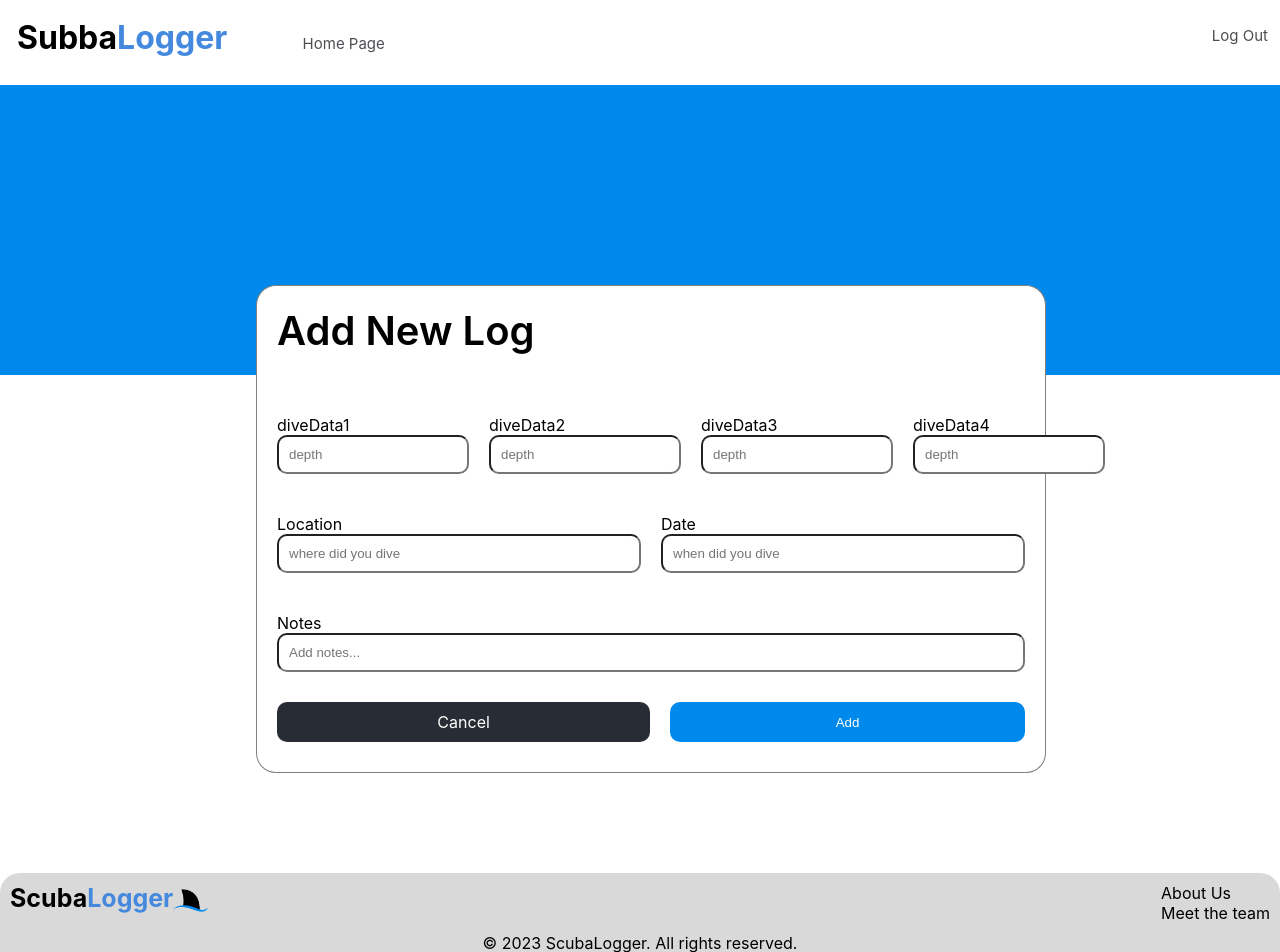
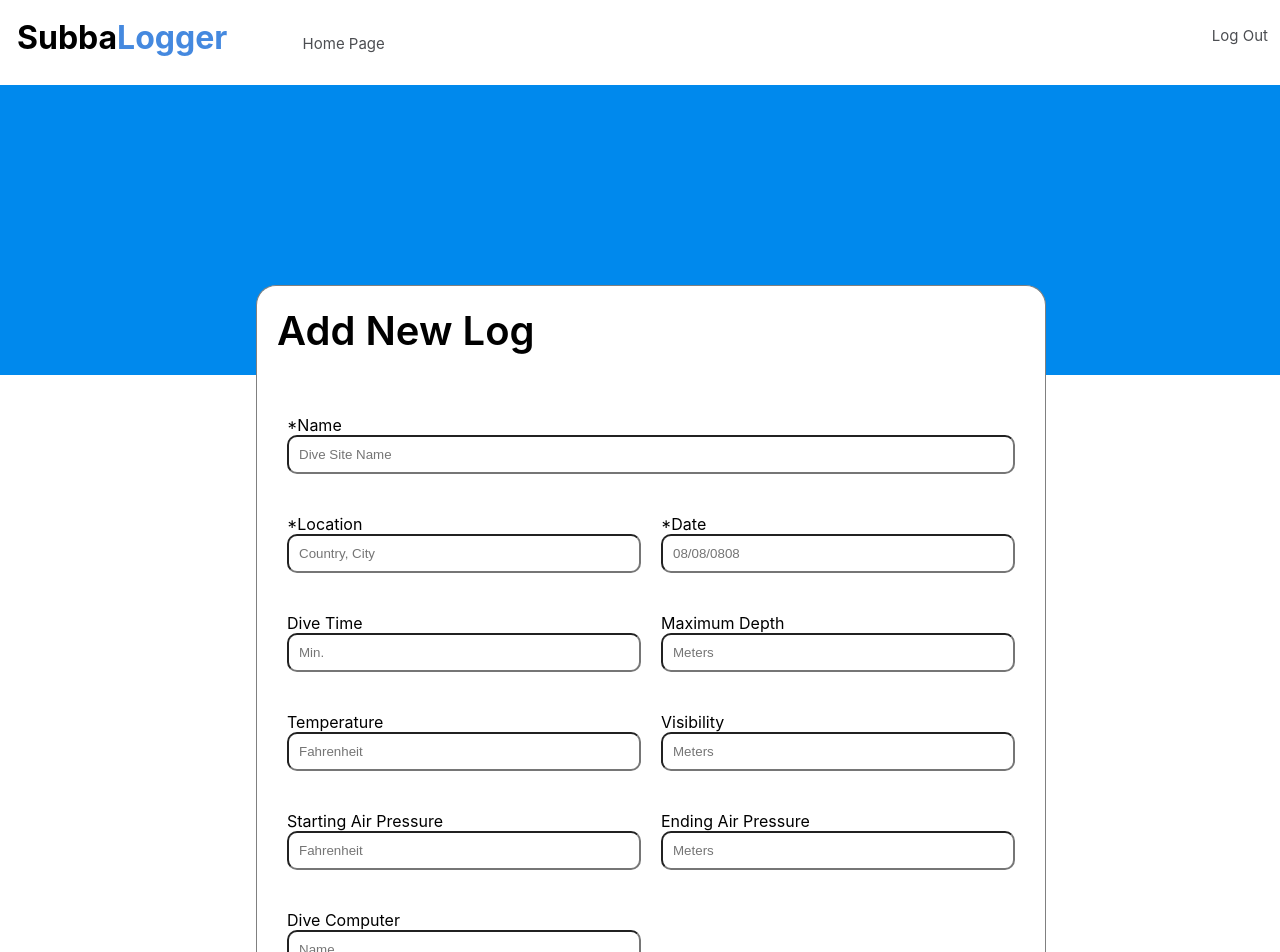
Before and after one commit to Large-Project-COP4331/main, a React (Create React App) app in the folder frontend/: page /addlogpage in a window 1280 px wide. Shown: the top 952 px of the page. Built offline with nearby package versions, Linux system fonts and the light colour scheme.

Commit message:
Added new input forms to AddLogUI.js

```diff
--- a/frontend/src/components/AddLogUI.js
+++ b/frontend/src/components/AddLogUI.js
@@ -3,20 +3,25 @@ import { Link } from 'react-router-dom';
 import {FontAwesomeIcon} from "@fortawesome/react-fontawesome";
 import {faEye} from "@fortawesome/free-solid-svg-icons";
 import { faEyeSlash } from '@fortawesome/free-solid-svg-icons';
-import jwt_decode from "jwt-decode";
+import jwtDecode from "jwt-decode";
 
 const eye = <FontAwesomeIcon icon={faEye}/>;
 const eyeSlash = <FontAwesomeIcon icon={faEyeSlash}/>;
 
 function AddLogUI()
 {
-    let diveData1;
-    let diveData2;
-    let diveData3;
-    let diveData4;
-    let addLocation;
-    let addDate;
-    let addNote;
+    let title;
+    let location;
+    let date;
+    let diveTime;
+    let maxDepth;
+    let temperature;
+    let visibility;
+    let startAirPressure;
+    let endAirPressure;
+    let diveComputer;
+    let notes;
+
     const route = (process.env.NODE_ENV === 'production' ?
     "https://oceanlogger-046c28329f84.herokuapp.com/api/addlog" : "http://localhost:5000/api/addlog");
 
@@ -34,20 +39,23 @@ function AddLogUI()
             return;
         }
 
-        let ud = jwt_decode(accessToken);
+        let ud = jwtDecode(accessToken);
 
         let jsonObject = JSON.stringify
         ({
             accessToken:accessToken,
             userid:ud.id,
-            title:"Add New Log",
-            firstDiveDepth:diveData1.value,
-            firstDiveTime:diveData2.value,
-            surfaceIntervalTime:diveData3.value,
-            secondDiveDepth:diveData4.value,
-            location:addLocation.value,
-            date:addDate.value,
-            notes:addNote.value
+            title:title.value,
+            location:location.value,
+            date:date.value,
+            diveTime:diveTime.value,
+            maxDepth:maxDepth.value,
+            temperature:temperature.value,
+            visibility:visibility.value,
+            startAirPressure:startAirPressure.value,
+            endAirPressure:endAirPressure.value,
+            diveComputer:diveComputer.value,
+            notes:notes.value
         });
 
         try
@@ -81,7 +89,24 @@ function AddLogUI()
         <div id="addLogUIDiv">
             <form className="addForm" onSubmit={doAdd}>
                 <div className="addInputs">
-                    <div className="diveDepths">
+
+
+                    <div className="notes">
+                        <div className="notesDiv">
+                            <label htmlFor="addNote">
+                                *Name
+                            </label>
+                            <input type="text"
+                                className="addField"
+                                id="addNote"
+                                placeholder="Dive Site Name"
+                                ref={(c) => title = c}
+                            />
+                        </div>
+                    </div>
+
+
+                    {/* <div className="diveDepths">
                         <div className="data1">
                             <label htmlfor="diveData1">
                                 diveData1
@@ -127,33 +152,127 @@ function AddLogUI()
                                 ref={(c) => diveData4 = c}
                             />
                         </div>
-                    </div>
+                    </div> */}
+
 
                     <div className="locationAndDate">
                         <div className="locationDiv">
                             <label htmlFor="addLocation">
-                                Location
+                                *Location
                             </label>
                             <input type="text"
                                 className="addField"
                                 id="addLocation"
-                                placeholder="where did you dive"
-                                ref={(c) => addLocation = c}
+                                placeholder="Country, City"
+                                ref={(c) => location = c}
                             />
                         </div>
                         <div className="dateDiv">
                             <label htmlFor="addDate">
-                                Date
+                                *Date
                             </label>
                             <input type="text"
                                 className="addField"
                                 id="addDate"
-                                placeholder="when did you dive"
-                                ref={(c) => addDate = c}
+                                placeholder="08/08/0808"
+                                ref={(c) => date = c}
                             />
                         </div>
+                    </div>
 
 
+                    <div className="locationAndDate">
+                        <div className="locationDiv">
+                            <label htmlFor="addLocation">
+                                Dive Time
+                            </label>
+                            <input type="text"
+                                className="addField"
+                                id="addLocation"
+                                placeholder="Min."
+                                ref={(c) => diveTime = c}
+                            />
+                        </div>
+                        <div className="dateDiv">
+                            <label htmlFor="addDate">
+                                Maximum Depth
+                            </label>
+                            <input type="text"
+                                className="addField"
+                                id="addDate"
+                                placeholder="Meters"
+                                ref={(c) => maxDepth = c}
+                            />
+                        </div>
+                    </div>
+
+
+                    <div className="locationAndDate">
+                        <div className="locationDiv">
+                            <label htmlFor="addLocation">
+                                Temperature
+                            </label>
+                            <input type="text"
+                                className="addField"
+                                id="addLocation"
+                                placeholder="Fahrenheit"
+                                ref={(c) => temperature = c}
+                            />
+                        </div>
+                        <div className="dateDiv">
+                            <label htmlFor="addDate">
+                                Visibility
+                            </label>
+                            <input type="text"
+                                className="addField"
+                                id="addDate"
+                                placeholder="Meters"
+                                ref={(c) => visibility = c}
+                            />
+                        </div>
+                    </div>
+
+
+                    <div className="locationAndDate">
+                        <div className="locationDiv">
+                            <label htmlFor="addLocation">
+                                Starting Air Pressure
+                            </label>
+                            <input type="text"
+                                className="addField"
+                                id="addLocation"
+                                placeholder="Fahrenheit"
+                                ref={(c) => startAirPressure = c}
+                            />
+                        </div>
+                        <div className="dateDiv">
+                            <label htmlFor="addDate">
+                                Ending Air Pressure
+                            </label>
+                            <input type="text"
+                                className="addField"
+                                id="addDate"
+                                placeholder="Meters"
+                                ref={(c) => endAirPressure = c}
+                            />
+                        </div>
+                    </div>
+
+
+                    <div className="locationAndDate">
+                        <div className="locationDiv">
+                            <label htmlFor="addLocation">
+                                Dive Computer
+                            </label>
+                            <input type="text"
+                                className="addField"
+                                id="addLocation"
+                                placeholder="Name"
+                                ref={(c) => diveComputer = c}
+                            />
+                        </div>
+                        <div className="dateDiv">
+                        </div>
                     </div>
 
 
@@ -162,11 +281,11 @@ function AddLogUI()
                             <label htmlFor="addNote">
                                 Notes
                             </label>
-                            <input type="text"
+                            <textarea type="text"
                                 className="addField"
                                 id="addNote"
                                 placeholder="Add notes..."
-                                ref={(c) => addNote = c}
+                                ref={(c) => notes = c}
                             />
                         </div>
 
```
